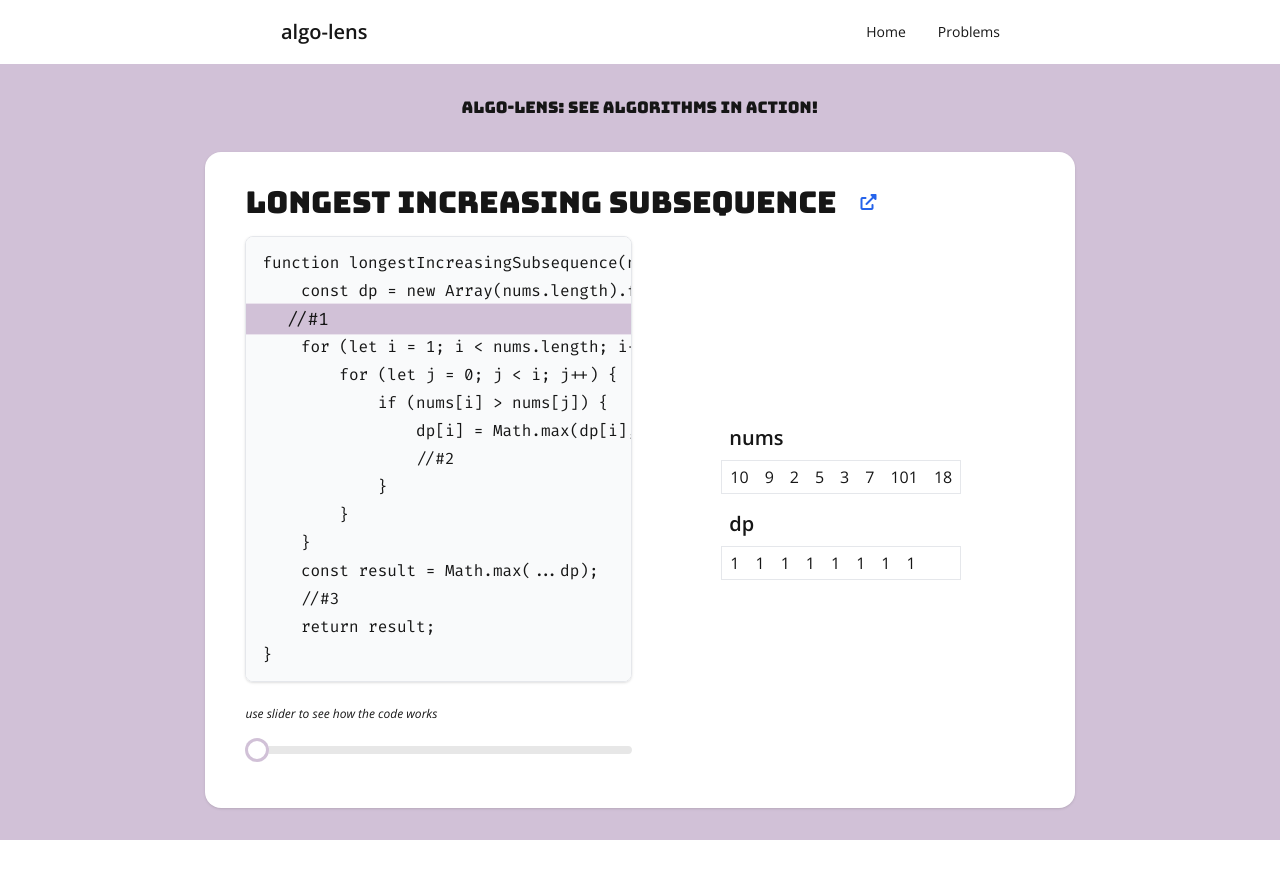
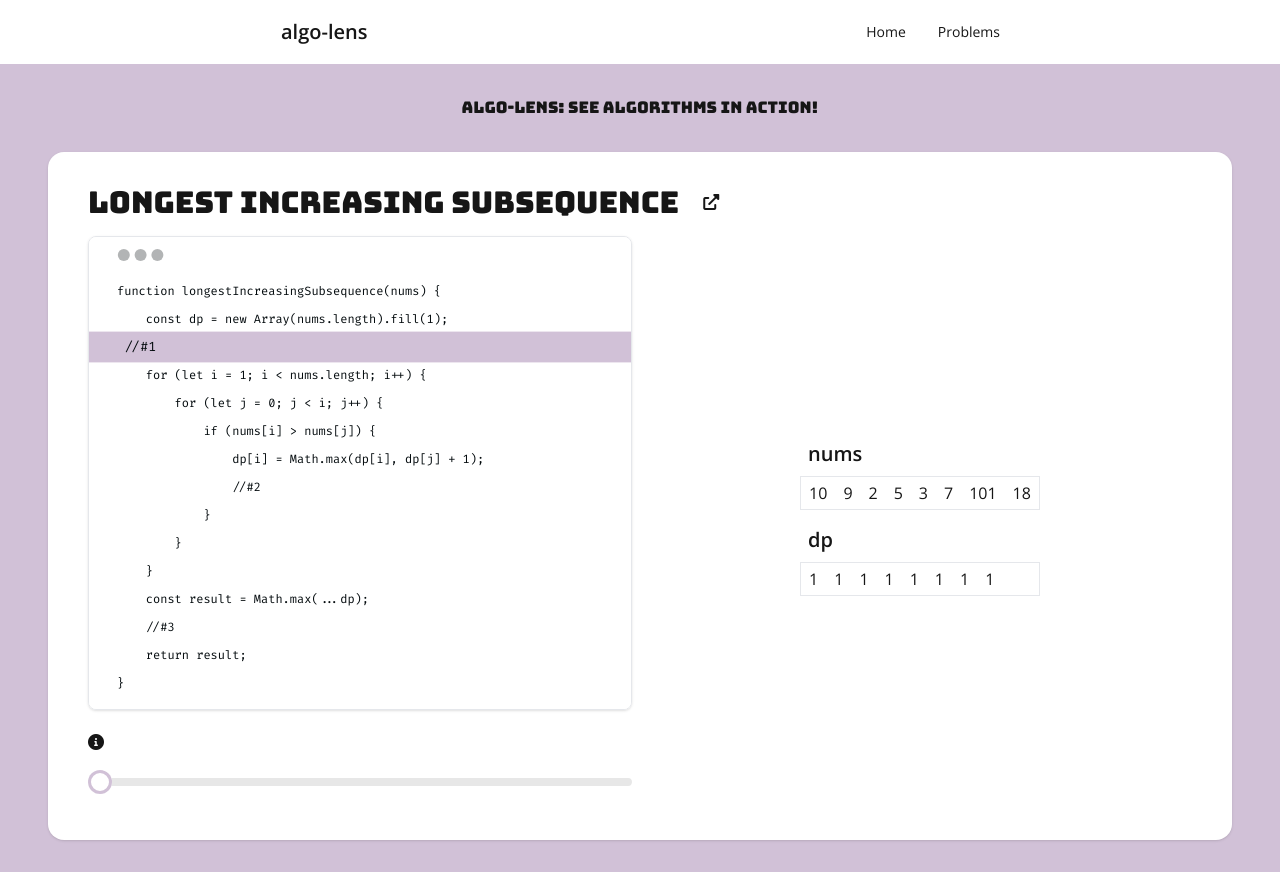
Before and after one commit to jaroslaw-weber/algo-lens, a Next.js app: page / in a window 1280 px wide. Before the commit the page ends 840 px from the top, so only its background shows below. Built offline with nearby package versions, Linux system fonts and the light colour scheme.

Commit message:
improve layout

```diff
--- a/components/CodePreview.tsx
+++ b/components/CodePreview.tsx
@@ -2,7 +2,7 @@ import React from 'react';
 
 const CodePreview = ({ code, highlightLineIndex }) => {
   return (
-    <pre className="code bg-base-200 shadow border rounded-lg py-3 font-sm font-code leading-3 overflow-auto">
+    <pre className="mockup-code bg-base-100 shadow border rounded-lg p-3 text-xs font-code leading-none overflow-auto">
       {code.split('\n').map((line, index) => (
         <div
           key={index}
--- a/components/ProblemVisualizer.tsx
+++ b/components/ProblemVisualizer.tsx
@@ -49,21 +49,27 @@ const ProblemVisualizer: React.FC<ProblemVisualizerProps<any, any>> = ({
           <h2 className="font-display text-3xl pl-2">{title}</h2>
           <a
             href={`https://leetcode.com/problems/${id}/description/`}
-            className="text-blue-600 hover:text-blue-800 transition-colors"
+            className="link  tooltip tooltip-right"
+            data-tip="Go to Leetcode"
             target="_blank"
             rel="noopener noreferrer"
           >
-            <i className="fas fa-external-link-alt" aria-hidden="true"></i>
-            <span className="sr-only">Go to Leetcode</span>
+            <i
+              className="fas fa-external-link-alt transition-transform duration-300 hover:scale-110"
+              aria-hidden="true"
+            ></i>
           </a>
         </div>
         <div className="flex flex-row ">
           <div className="flex-1 p-2  w-1/2">
             <CodePreview code={code} highlightLineIndex={line} />
+            <div
+              className="tooltip  tooltip-right"
+              data-tip="Use slider to see how the code works"
+            >
+              <i className="fas fa-circle-info pt-6 hover:scale-110 transition-transform duration-300"></i>
+            </div>
 
-            <p className="text-xs pt-6 italic">
-              use slider to see how the code works
-            </p>
             <input
               type="range"
               min="0"
--- a/pages/_app.tsx
+++ b/pages/_app.tsx
@@ -1,3 +1,4 @@
+import Head from "next/head";
 import Navbar from "../components/Navbar";
 import "../styles/globals.css";
 import type { AppProps } from "next/app";
@@ -5,6 +6,18 @@ import type { AppProps } from "next/app";
 function MyApp({ Component, pageProps }: AppProps) {
   return (
     <div className="min-h-screen w-full font-sans flex flex-col bg-primary items-center">
+      <Head>
+        <title>Algo-Lens: Algorithm Visualization Tool</title>
+        <meta
+          name="description"
+          content="Explore and visualize the execution of algorithms with Algo-Lens. Gain insights into algorithm behavior and step-by-step code execution to enhance your understanding and debugging skills."
+        />
+        <link rel="icon" href="/favicon.ico" />
+        <link
+          rel="stylesheet"
+          href="https://cdnjs.cloudflare.com/ajax/libs/font-awesome/6.0.0-beta3/css/all.min.css"
+        />
+      </Head>
       <Navbar />
       <Component {...pageProps} />
     </div>
--- a/pages/index.tsx
+++ b/pages/index.tsx
@@ -1,6 +1,5 @@
 // pages/index.tsx
 import type { NextPage } from "next";
-import Head from "next/head";
 import { useEffect, useState } from "react";
 import ProblemVisualizer from "../components/ProblemVisualizer";
 import { getRandomProblem } from "../src/problem/utils";
@@ -13,21 +12,10 @@ const Home: NextPage = () => {
   }, []);
 
   return (
-    <div className="flex-grow flex">
-      <Head>
-        <title>Algo-Lens: Algorithm Visualization Tool</title>
-        <meta
-          name="description"
-          content="Explore and visualize the execution of algorithms with Algo-Lens. Gain insights into algorithm behavior and step-by-step code execution to enhance your understanding and debugging skills."
-        />
-        <link rel="icon" href="/favicon.ico" />
-        <link
-          rel="stylesheet"
-          href="https://cdnjs.cloudflare.com/ajax/libs/font-awesome/6.0.0-beta3/css/all.min.css"
-        />
-      </Head>
+    <div className="flex-grow flex w-full">
 
-      <main className="">
+
+      <main className="lg:mx-12 w-full mx-auto">
         <p className="text-center font-display mt-8 flex-shrink">algo-lens: see algorithms in action! </p>
         <div className="w-full">
         {randomProblem ? <ProblemVisualizer problem={randomProblem} /> : null}</div>
--- a/pages/problem/[id].tsx
+++ b/pages/problem/[id].tsx
@@ -18,12 +18,12 @@ const ProblemPage = () => {
   }, [id]);
 
   return (
-    <div>
+    <div className="w-full ">
       <Head>
         <title>{problem?.title}</title>
       </Head>
 
-      <main className="min-h-screen flex items-center justify-center">
+      <main className="min-h-screen flex   lg:mx-12 items-center justify-center">
         {problem ? <ProblemVisualizer problem={problem} /> : <p>Loading...</p>}
       </main>
     </div>
--- a/src/problem/list/dp1/bestTimeToBuyAndSellStocks.ts
+++ b/src/problem/list/dp1/bestTimeToBuyAndSellStocks.ts
@@ -67,11 +67,13 @@ const code = `function maxProfit(prices) {
     let minPrice = prices[0];
     //#1
     for (let i = 1; i < prices.length; i++) {
-        const diff = prices[i] - minPrice;
+        const price = prices[i]
+        const diff = price - minPrice;
+        const prev = dp[i - 1];
         //#2
-        dp[i] = Math.max(dp[i - 1], diff);
+        dp[i] = Math.max(prev, diff);
         //#3
-        minPrice = Math.min(minPrice, prices[i]);
+        minPrice = Math.min(minPrice, price);
         //#4
     }
 
@@ -82,13 +84,12 @@ const code = `function maxProfit(prices) {
 
 const title = "Best Time to Buy and Sell Stock";
 const getInput = () => ({ prices: [7, 1, 5, 3, 6, 4] });
-const url = "https://leetcode.com/problems/best-time-to-buy-and-sell-stock/";
 
 export const maxProfitProblem: Problem<MaxProfitInput, ProblemState> = {
   title: title,
   code: code,
   getInput: getInput,
   func: maxProfit,
-  url,
+  tested:true,
   id:"best-time-to-buy-and-sell-stock",
 };
--- a/src/problem/types.ts
+++ b/src/problem/types.ts
@@ -18,6 +18,9 @@ export interface Problem<Input, State> {
   url?: string;
 
   hide?:boolean
+
+  /* did i test this code? does it work well? */
+  tested?:boolean
 }
 
 /** Represents a variable used within a ProblemState, can be a simple number or an array. */
```
